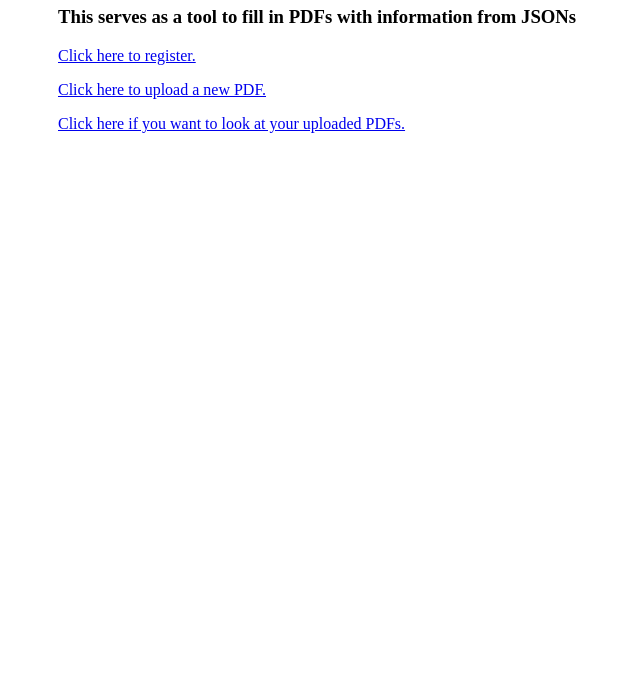
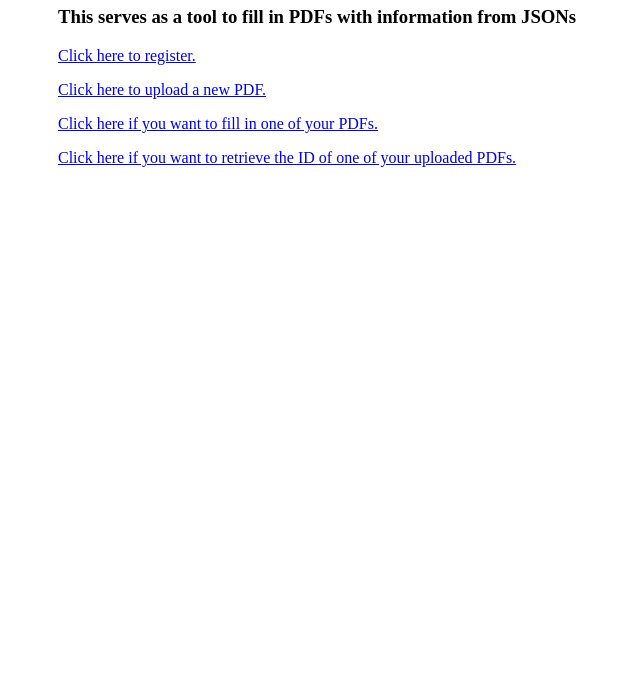
Before and after one commit to Ponnyou/Senior-Project, a website: page PdfAutofiller/home.html in a window 1280 px wide. Shown: the part 102-800 px from the top of the page, without its empty margins (0-640 px from the left). Drawn offline with Linux system fonts and the light colour scheme.

Commit message:
made it so you can access the retrieve page

```diff
--- a/PdfAutofiller/home.html
+++ b/PdfAutofiller/home.html
@@ -13,7 +13,9 @@
 	<p></p>
         <a href="http://localhost:1337/upload">Click here to upload a new PDF.</a>
         <p></p>
-        <a href="http://localhost:1337/access">Click here if you want to look at your uploaded PDFs.</a>
+        <a href="http://localhost:1337/access">Click here if you want to fill in one of your PDFs.</a>
+	<p></p>
+        <a href="http://localhost:1337/retrieve">Click here if you want to retrieve the ID of one of your uploaded PDFs.</a>
     </div>
 </body>
 </html>
```
